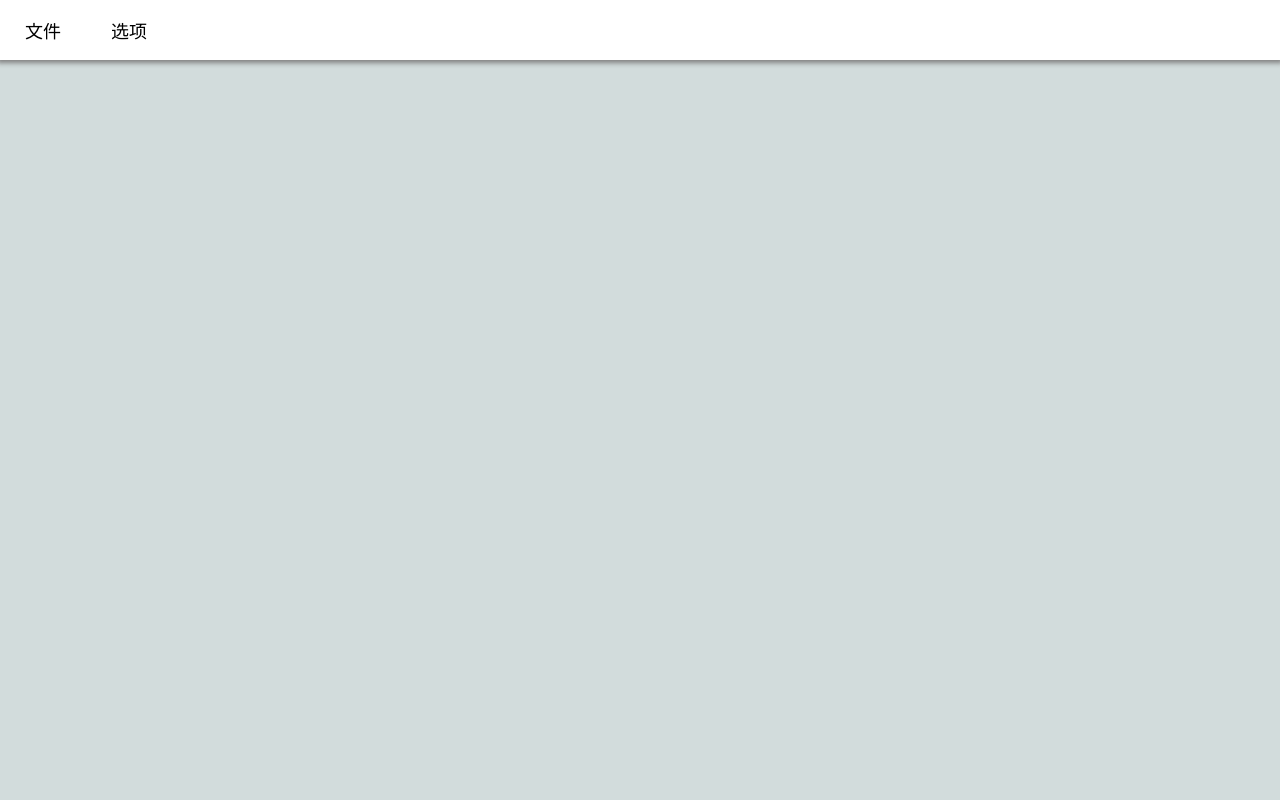
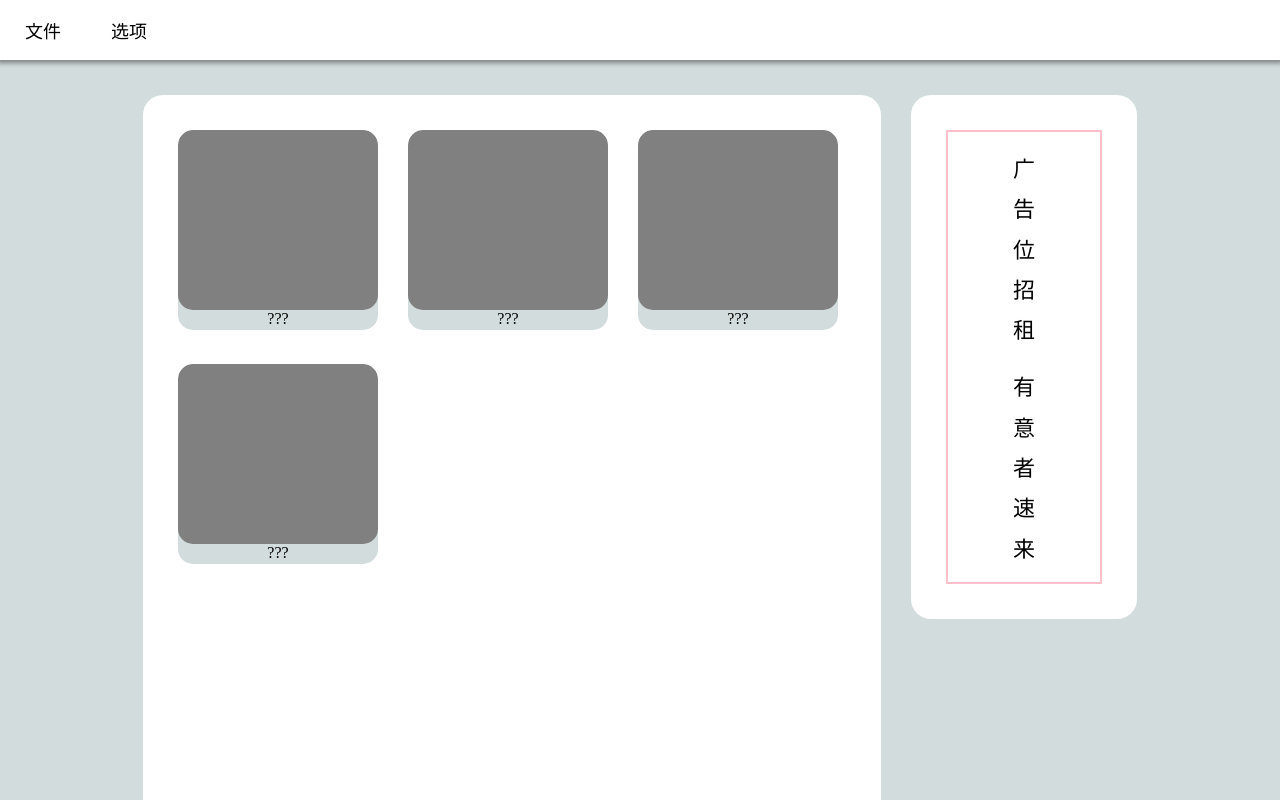
Before and after one commit to yyhhenry/logic-block, a React (Create React App) app: page / in a window 1280 px wide. Shown: the top 800 px of the page. Built offline with nearby package versions, Linux system fonts and the light colour scheme; the HTML template or start-up script is replaced by a standard one.

Commit message:
基本页面元素搭建

```diff
--- a/src/App.css
+++ /dev/null
@@ -1,14 +0,0 @@
-/* .App {
-
-} */
-
-.App-header {
-  min-height: 100vh;
-  display: flex;
-  text-align: center;
-  flex-direction: column;
-  align-items: center;
-  justify-content: center;
-  font-size: calc(10px + 2vmin);
-  color: white;
-}
--- a/src/App.tsx
+++ b/src/App.tsx
@@ -1,5 +1,5 @@
 import React from 'react';
-import './App.css';
+import { AppContent } from './component/AppContent';
 import { AppHeader } from './component/AppHeader'
 
 
@@ -7,7 +7,7 @@ class App extends React.Component {
   render(): React.ReactNode {
     return (
       <AppHeader pageContent={
-        undefined
+        <AppContent />
       } />
     );
   }
--- /dev/null
+++ b/src/component/AppContent.tsx
@@ -0,0 +1,125 @@
+import React from "react";
+import { HoveredNode } from "./HoveredNode";
+
+export interface AppFileCardProps {
+}
+interface AppFileCardState {
+}
+export class AppFileCard extends React.Component<AppFileCardProps, AppFileCardState> {
+  state: Readonly<AppFileCardState> = {};
+  render() {
+    return (
+      <HoveredNode style={() => ({ display: 'inline-block' })}
+        content={hoverMark => (
+          <div style={{
+            width: 200,
+            height: 200,
+            backgroundColor: 'rgb(210, 220, 220)',
+            margin: 15,
+            borderRadius: 15,
+            overflow: 'hidden',
+            transition: 'all .3s',
+            boxShadow: hoverMark ? '5px 5px 5px gray' : 'none',
+            transform: hoverMark ? 'translate(-5px,-5px)' : 'none',
+          }}>
+            <div style={{
+              width: '100%',
+              height: '90%',
+              borderRadius: 15,
+              backgroundColor: 'gray',
+            }}>
+            </div>
+            <div style={{
+              width: '100%',
+              height: '10%',
+              display: 'flex',
+              justifyContent: 'center',
+            }}>
+              <span>{'???'}</span>
+            </div>
+          </div>
+        )} />
+    );
+  }
+}
+
+export interface AppADBoardProps {
+}
+interface AppADBoardState {
+}
+export class AppADBoard extends React.Component<AppADBoardProps, AppADBoardState> {
+  state: Readonly<AppADBoardState> = {};
+  render() {
+    const textContent = '广告位招租  有意者速来';
+    return (
+      <div style={{
+        margin: 15,
+        padding: 15,
+        borderColor: 'pink',
+        borderStyle: 'solid',
+        borderWidth: 2
+      }}>
+        <div style={{ display: 'flex', justifyContent: 'center' }}>
+          <div style={{
+            display: 'flex',
+            justifyContent: 'space-around',
+            flexDirection: 'column',
+            height: textContent.length * 35,
+            fontSize: 22
+          }}>
+            {
+              textContent.split('').map((str, ind) => (
+                <div key={ind}>{str}</div>
+              ))
+            }
+          </div>
+        </div>
+      </div>
+    );
+  }
+}
+
+export interface AppContentProps {
+}
+interface AppContentState {
+}
+export class AppContent extends React.Component<AppContentProps, AppContentState> {
+  state: Readonly<AppContentState> = {};
+  render() {
+    return (
+      <div>
+        <div style={{
+          display: 'flex',
+          justifyContent: 'center',
+        }}>
+
+          <div style={{ width: '60%' }}>
+            <div style={{
+              minHeight: 1200,
+              borderRadius: 20,
+              padding: 20,
+              margin: 15,
+              backgroundColor: 'white',
+            }}>
+              <AppFileCard />
+              <AppFileCard />
+              <AppFileCard />
+              <AppFileCard />
+            </div>
+          </div>
+
+          <div style={{ width: '20%' }}>
+            <div style={{
+              borderRadius: 20,
+              padding: 20,
+              margin: 15,
+              backgroundColor: 'white',
+            }}>
+              <AppADBoard />
+            </div>
+          </div>
+        </div>
+      </div >
+    );
+  }
+}
--- a/src/component/AppHeader.tsx
+++ b/src/component/AppHeader.tsx
@@ -7,7 +7,7 @@ export interface AppHeaderNodeProps {
   originProps?: DOMAttributes<HTMLDivElement>;
   keepFocus?: boolean;
 }
-export interface AppHeaderNodeState {
+interface AppHeaderNodeState {
 }
 export class AppHeaderNode extends React.Component<AppHeaderNodeProps, AppHeaderNodeState> {
   render(): React.ReactNode {
@@ -52,7 +52,7 @@ export interface AppOptionListProps {
    */
   onResolve: (option: string | null) => void;
 }
-export interface AppOptionListState {
+interface AppOptionListState {
 }
 export class AppOptionList extends React.Component<AppOptionListProps, AppOptionListState> {
   static readonly animeDuration = 150;
@@ -73,7 +73,7 @@ export class AppOptionList extends React.Component<AppOptionListProps, AppOption
         style={{
           position: 'fixed',
           left: 0, bottom: 0, right: 0, height: '100%',
-          zIndex: 100,
+          zIndex: 5,
           background: 'rgb(0,0,0,.4)',
           display: 'flex',
           justifyContent: 'center',
@@ -140,15 +140,15 @@ export class AppOptionList extends React.Component<AppOptionListProps, AppOption
 export interface AppHeaderProps {
   pageContent?: React.ReactNode;
 }
-export type MenuOptionType = '文件' | '选项';
-export interface AppHeaderState {
+type MenuOptionType = '文件' | '选项';
+interface AppHeaderState {
   menuState: MenuOptionType | undefined;
 }
 export class AppHeader extends React.Component<AppHeaderProps, AppHeaderState> {
   state: Readonly<AppHeaderState> = { menuState: undefined };
   render(): React.ReactNode {
     const headerHeight = 60;
-    const contentMarginTop = headerHeight + 20;
+    const contentMargin = 20;
     const menuList: MenuOptionType[] = ['文件', '选项'];
     return (
       <div>
@@ -160,6 +160,7 @@ export class AppHeader extends React.Component<AppHeaderProps, AppHeaderState> {
             boxShadow: '0 0 5px 3px gray',
             display: 'flex',
             justifyContent: 'flex-start',
+            zIndex: 4,
           }}
         >
           {menuList.map((str, ind) => {
@@ -176,7 +177,8 @@ export class AppHeader extends React.Component<AppHeaderProps, AppHeaderState> {
         </header>
         <div
           style={{
-            marginTop: contentMarginTop,
+            marginTop: headerHeight + contentMargin,
+            marginBottom: contentMargin,
             position: 'relative',
           }}
         >
@@ -185,7 +187,7 @@ export class AppHeader extends React.Component<AppHeaderProps, AppHeaderState> {
         <div>
           {
             this.state.menuState === '文件' ?
-              <AppOptionList options={['重启页面', '退出页面']} onResolve={res => {
+              <AppOptionList options={['刷新文件列表', '导入文件', '', '重启页面', '退出页面']} onResolve={res => {
                 if (res === '退出页面') {
                   window.confirm('确认要退出吗') && window.close();
                 } else if (res === '重启页面') {
@@ -196,7 +198,7 @@ export class AppHeader extends React.Component<AppHeaderProps, AppHeaderState> {
           }
           {
             this.state.menuState === '选项' ?
-              <AppOptionList options={['A', 'B', '', 'C']} onResolve={res => {
+              <AppOptionList options={['设置']} onResolve={res => {
                 this.setState({ menuState: undefined });
               }} /> : undefined
           }
```
